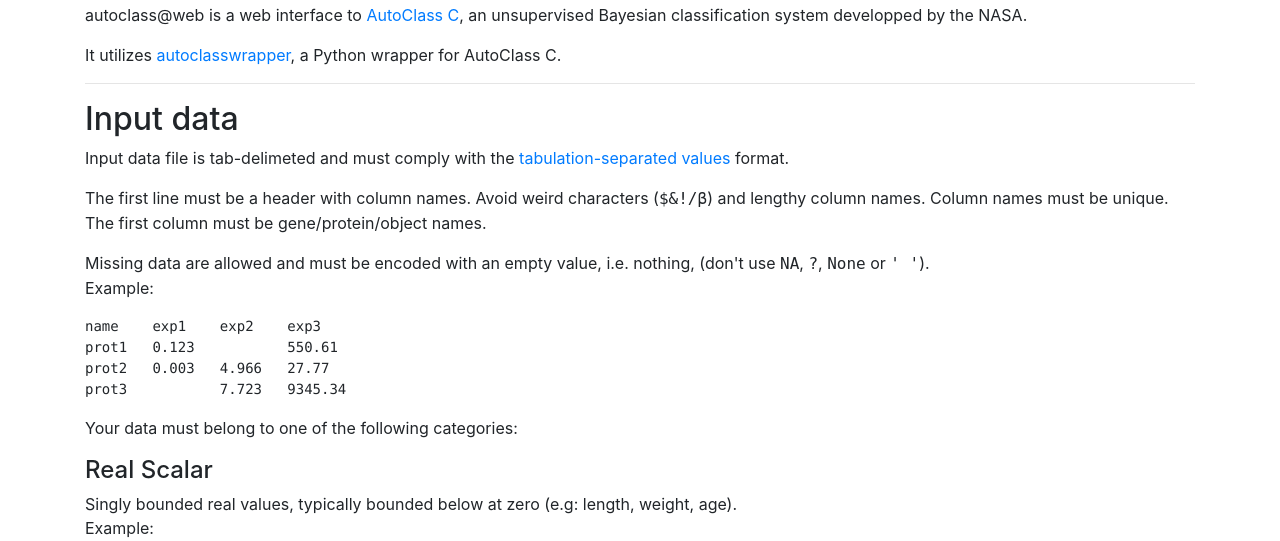
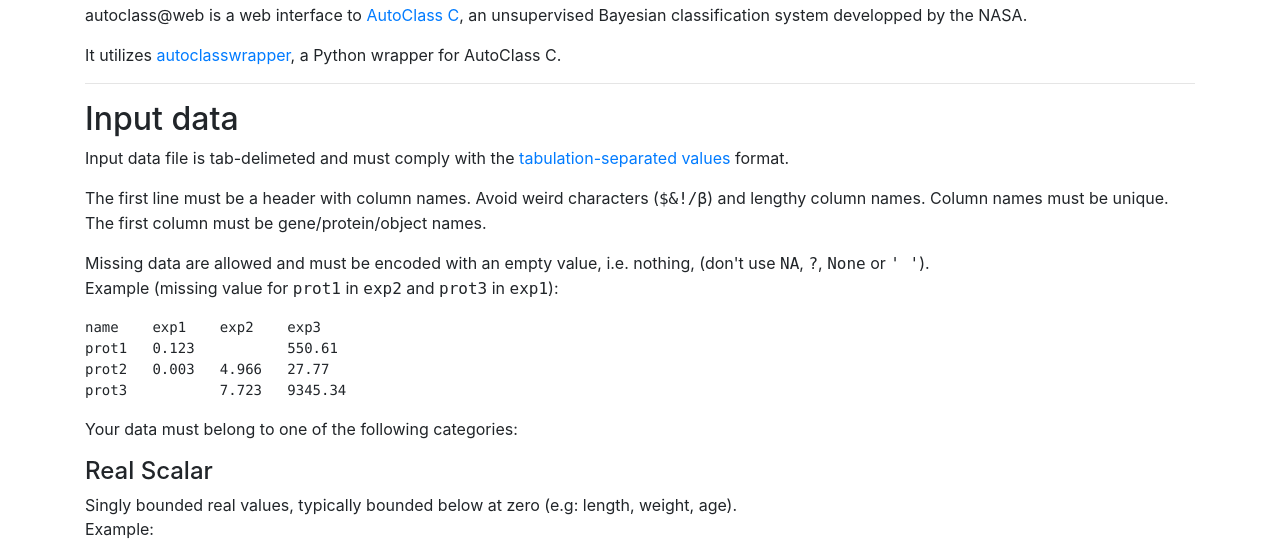
Before and after one commit to pierrepo/autoclassweb, a Flask app: page /help in a window 1280 px wide. Shown: the part 47-588 px from the top of the page. Run offline with Flask 2, Linux system fonts and the light colour scheme; parts of the project's set-up code (start-up, migrations or seed data) failed here and were passed over; some libraries are stand-ins or nearby versions.

Commit message:
Precise missing values in doc

```diff
--- a/flaskapp/templates/help.html
+++ b/flaskapp/templates/help.html
@@ -30,7 +30,8 @@ The first column must be gene/protein/object names.
 <p>
 Missing data are allowed and must be encoded with an empty value, i.e. nothing,
 (don't use <tt>NA</tt>, <tt>?</tt>, <tt>None</tt> or <tt>' '</tt>). <br />
-Example:
+Example (missing value for <tt>prot1</tt> in <tt>exp2</tt>
+and <tt>prot3</tt> in <tt>exp1</tt>):
 <pre>
 name	exp1	exp2	exp3
 prot1	0.123		550.61
```
